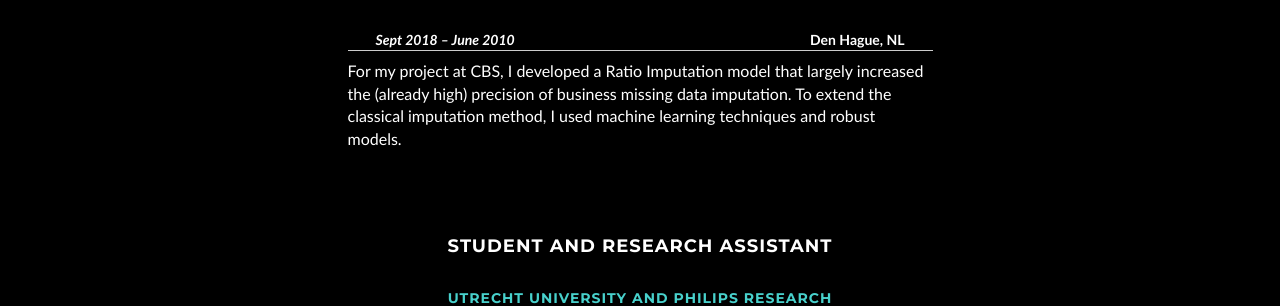
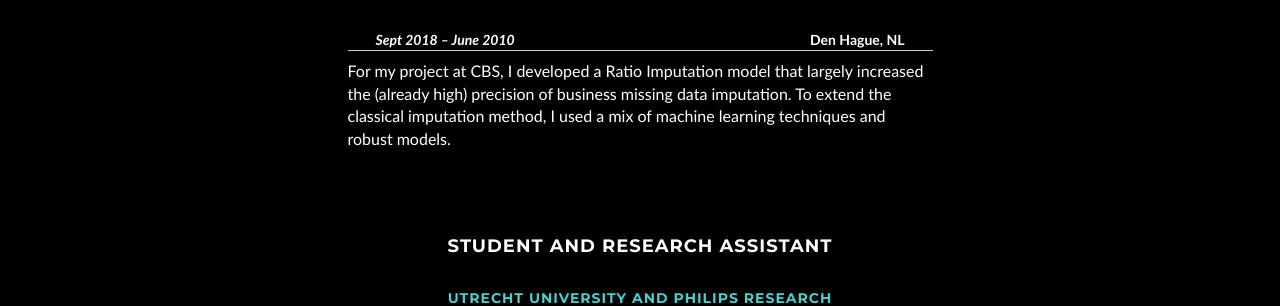
Before and after one commit to AgneseG/AgneseG.github.io, a Jekyll site: the page built from index.html, in a window 1280 px wide and 900 px high, scrolled down 2556 px. Shown: the part 199-505 px from the top of the window. Built offline with Jekyll 4.4.1, drawn with Linux system fonts in a browser that asks for light colours; some web fonts are replaced.

Commit message:
Update experience.html

```diff
--- a/_includes/experience.html
+++ b/_includes/experience.html
@@ -51,7 +51,7 @@ div.cntr {
 <h5 style="color:#48D1CC">Centraal Bureau voor de Statistiek (CBS)</h5>
 <strong  style="text-align: left;"><em>Sept 2018 &ndash; June 2010 &nbsp;</em>&nbsp;&nbsp;&nbsp;&nbsp;&nbsp;&nbsp;&nbsp;&nbsp;&nbsp; &nbsp;&nbsp;&nbsp; &nbsp;&nbsp;&nbsp;&nbsp;&nbsp;&nbsp;&nbsp;&nbsp;&nbsp;&nbsp;&nbsp;&nbsp; &nbsp; &nbsp;  &nbsp; &nbsp; &nbsp; &nbsp; &nbsp; &nbsp; &nbsp; &nbsp;&nbsp; &nbsp; &nbsp; &nbsp; &nbsp; &nbsp;&nbsp; &nbsp; &nbsp; &nbsp; &nbsp; &nbsp;  &nbsp; &nbsp; &nbsp; &nbsp; &nbsp; &nbsp; &nbsp; &nbsp; Den Hague, NL</strong>
 <hr/>
-<div style="font-family:Optima;font-size:16px;font-weight:500;text-align: left;">For my project at CBS, I developed a Ratio Imputation model that largely increased the (already high) precision of business missing data imputation. To extend the classical imputation method, I used machine learning techniques and robust models.</div>
+<div style="font-family:Optima;font-size:16px;font-weight:500;text-align: left;">For my project at CBS, I developed a Ratio Imputation model that largely increased the (already high) precision of business missing data imputation. To extend the classical imputation method, I used a mix of machine learning techniques and robust models.</div>
 <h5  style="color:black">I</h5>
      </div>
 <br/>
```
